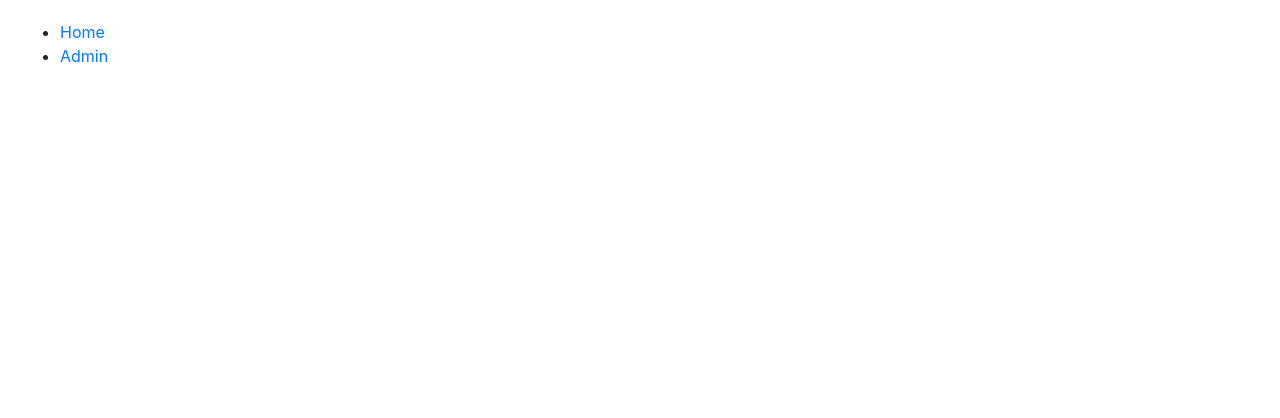
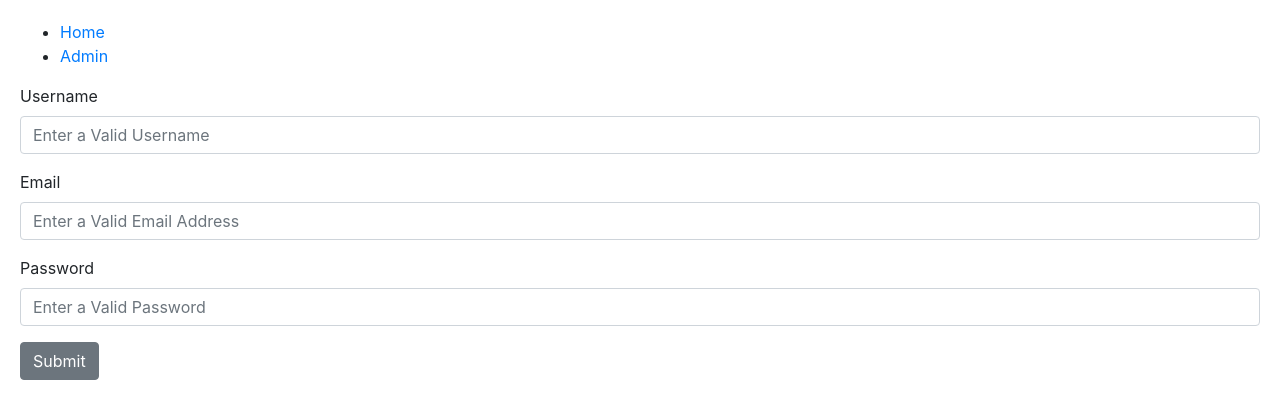
Before and after one commit to Build-Gigapet/Front-end, a React (Create React App) app in the folder gigapet/: page /login in a window 1280 px wide. Shown: the top 418 px of the page. Built offline with nearby package versions, Linux system fonts and the light colour scheme.

Commit message:
Starting userAuth hook into backend.

```diff
--- a/gigapet/src/App.js
+++ b/gigapet/src/App.js
@@ -1,14 +1,22 @@
-import React from "react";
+import React, { useState } from "react";
 import { BrowserRouter as Router, Link, Route } from "react-router-dom";
 import PrivateRoute from "./PrivateRoute";
 import Home from "./pages/Home";
 import Admin from "./pages/Admin";
+import Login from "./pages/Login";
+import Signup from "./pages/Signup";
 import { AuthContext } from "./context/auth";
 import "./App.css";
 
 function App(props) {
+  const [authTokens, setAuthTokens] = useState();
+
+  const setTokens = data => {
+    localStorage.setItem("tokens", JSON.stringify(data));
+    setAuthTokens(data);
+  };
   return (
-    <AuthContext.Provider value={false}>
+    <AuthContext.Provider value={{ authTokens, setAuthTokens: setTokens }}>
       <Router>
         <div className="App">
           <ul>
@@ -20,6 +28,8 @@ function App(props) {
             </li>
           </ul>
           <Route exact path="/" component={Home} />
+          <Route path="/login" component={Login} />
+          <Route path="/signup" component="{Signup}" />
           <PrivateRoute path="/admin" component={Admin} />
         </div>
       </Router>
--- a/gigapet/src/PrivateRoute.js
+++ b/gigapet/src/PrivateRoute.js
@@ -9,7 +9,7 @@ function PrivateRoute({ component: Component, ...rest }) {
     <Route
       {...rest}
       render={props =>
-        isAuthenticated ? <Component {...props} /> : <Redirect to="/" />
+        isAuthenticated ? <Component {...props} /> : <Redirect to="/login" />
       }
     />
   );
--- /dev/null
+++ b/gigapet/src/pages/Login.js
@@ -0,0 +1,66 @@
+import React, { useState } from "react";
+import { Link, Redirect } from "react-router-dom";
+import Axios from "axios";
+import { useAuth } from "../context/auth";
+import {
+  Form,
+  FormGroup,
+  Label,
+  Input,
+  FormFeedback,
+  FormText,
+  Button,
+} from "reactstrap";
+
+function Login() {
+  const [isLoggedIn, setLoggedIn] = useState(false);
+  const [isError, setIsError] = useState(false);
+  const [userName, setUserName] = useState("");
+  const [password, setPassword] = useState("");
+  const { setAuthTokens } = useAuth();
+
+  function postLogin() {
+    Axios.post("https://build-gigapet.herokuapp.com/api/auth/login/", {
+      name,
+      password,
+    }).then(result => {
+      if (result.status === 200) {
+        setAuthTokens(result.data);
+      }
+    });
+  }
+  return (
+    <Form>
+      <FormGroup>
+        <Label for="name">Username</Label>
+        <Input
+          type="text"
+          name="name"
+          id="name"
+          placeholder="Enter a Valid Username"
+        />
+      </FormGroup>
+      <FormGroup>
+        <Label for="email">Email</Label>
+        <Input
+          type="email"
+          name="email"
+          id="email"
+          placeholder="Enter a Valid Email Address"
+        />
+      </FormGroup>
+      <FormGroup>
+        <Label for="password">Password</Label>
+        <Input
+          type="password"
+          name="password"
+          id="password"
+          placeholder="Enter a Valid Password"
+        />
+      </FormGroup>
+      <Button>Submit</Button>
+    </Form>
+  );
+}
+
+export default Login;
--- /dev/null
+++ b/gigapet/src/pages/Signup.js
@@ -0,0 +1,31 @@
+import React from "react";
+import { Link } from "react-router-dom";
+import { Button, Form, FormGroup, Label, Input, FormText } from "reactstrap";
+
+function Signup() {
+  return (
+    <Form>
+      <FormGroup>
+        <Label for="userEmail">Email</Label>
+        <Input
+          type="email"
+          name="email"
+          id="userEmail"
+          placeholder="Enter a Valid Email Address"
+        />
+      </FormGroup>
+      <FormGroup>
+        <Label for="userPassword">Password</Label>
+        <Input
+          type="password"
+          name="password"
+          id="userPassword"
+          placeholder="Enter a Valid Password"
+        />
+      </FormGroup>
+      <Button>Submit</Button>
+    </Form>
+  );
+}
+
+export default Signup;
```
Also changed, not shown: gigapet/src/components/AuthForms.js (added), 1 other file (tests, documents, lock files or other folders).
